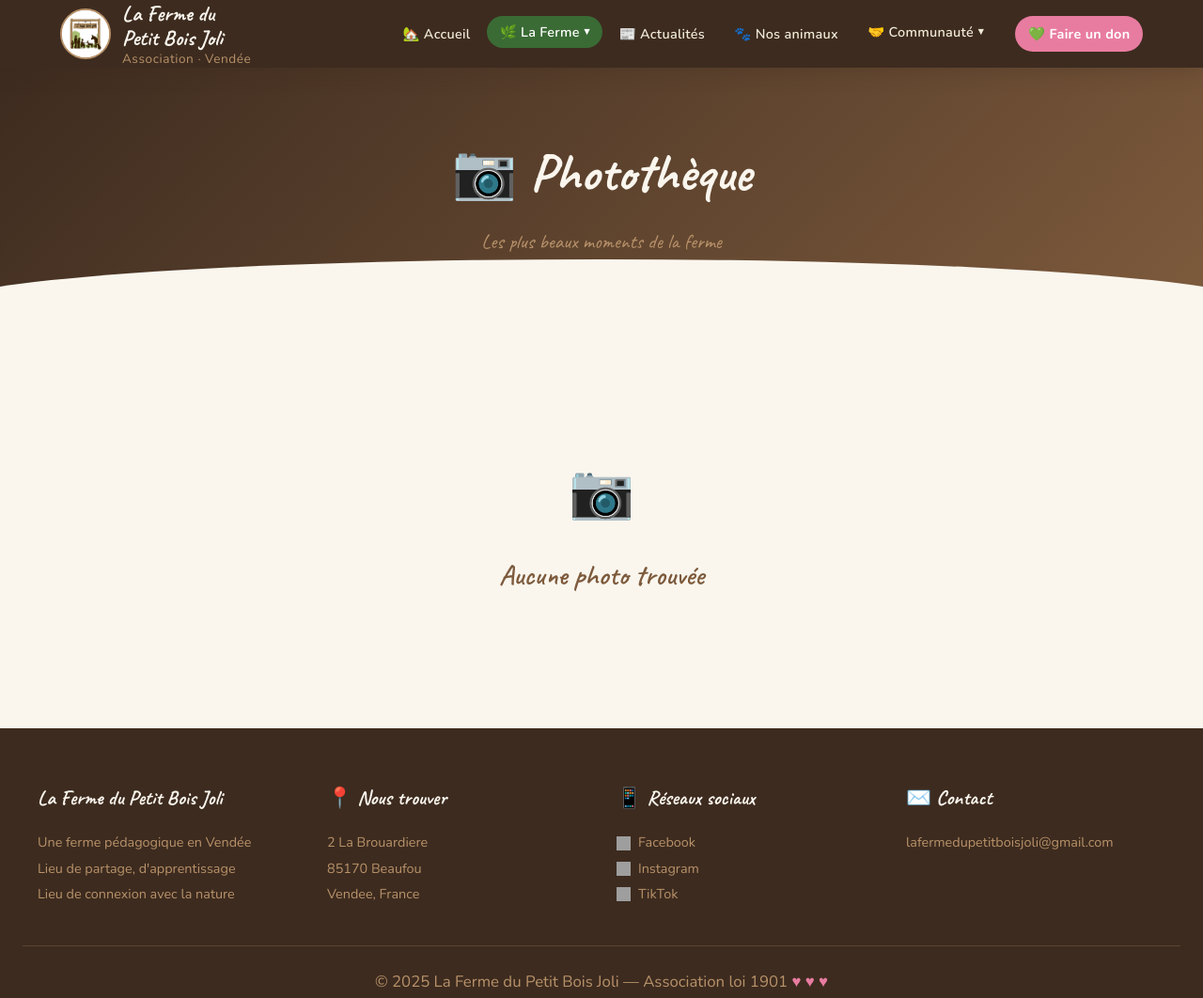
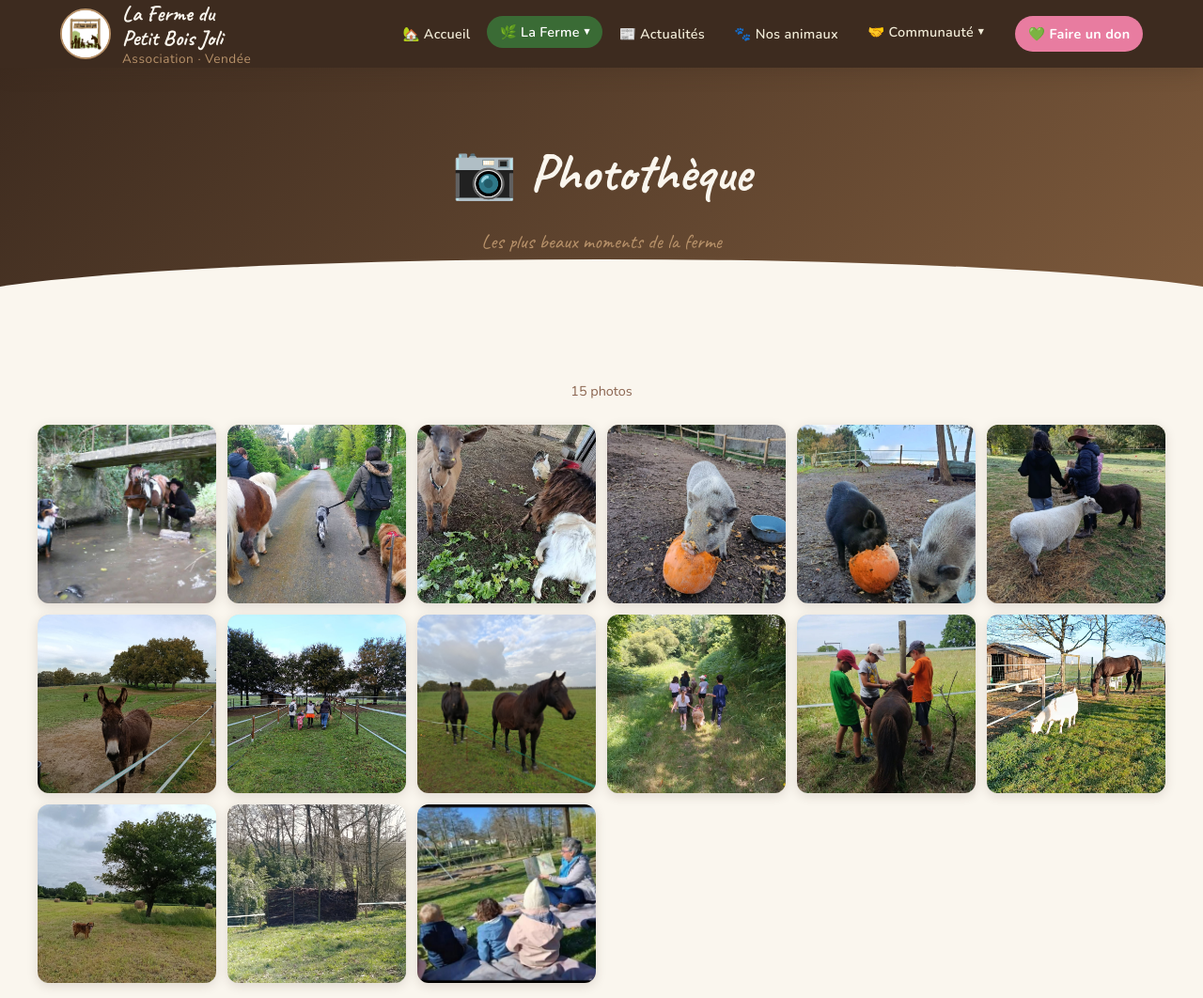
Before and after one commit to lafermedupetitboisjoli/lafermedupetitboisjoli.github.io, a plain HTML site: page phototeque.html in a window 1280 px wide. Shown: the top 1062 px of the page at 94% size. Drawn offline with nearby package versions, Linux system fonts and the light colour scheme; no server answers; grey boxes are pictures that could not be loaded.

Commit message:
Correction de la phototeque

```diff
--- /dev/null
+++ b/data/phototeque.js
@@ -0,0 +1,20 @@
+const phototequeData = {
+  folder: 'assets/phototeque/',
+  photos: [
+    '484494400_122110221116795564_2164289881900878363_n.jpg',
+    '495527814_122140371734795564_8385096046508600925_n.jpg',
+    '496836513_122142494312795564_977168473881436394_n.jpg',
+    '571167250_122173687388795564_3864729857197812656_n.jpg',
+    '571276893_122173687442795564_2745484179801923738_n.jpg',
+    '571285212_122173687784795564_7663037735167366511_n.jpg',
+    '571334463_122173687760795564_8177469906175118708_n.jpg',
+    '572097430_122173687658795564_4233164009898759041_n.jpg',
+    '573858352_122173687676795564_7249806778776183295_n.jpg',
+    '645909324_17890673043431175_362789052759063046_n.jpg',
+    '646125276_17890673091431175_9169401635612568049_n.jpg',
+    '648333762_17890673052431175_1544466704725188956_n.jpg',
+    '648360075_17890673070431175_4996142858884840290_n.jpg',
+    '648510982_17890673079431175_5917559090582045273_n.jpg',
+    '722767810_122205478412795564_5140897187318131351_n.jpg'
+  ]
+};
--- a/js/phototeque.js
+++ b/js/phototeque.js
@@ -1,21 +1,9 @@
 (async () => {
-  const FOLDER = 'assets/phototeque/';
-  const IMG_EXTS = /\.(jpe?g|png|webp|gif)$/i;
+  const folder = phototequeData?.folder || 'assets/phototeque/';
   const grid = document.getElementById('photo-grid');
   const countEl = document.getElementById('gallery-count');
 
-  let photos = [];
-  try {
-    const res = await fetch(FOLDER);
-    const html = await res.text();
-    const doc = new DOMParser().parseFromString(html, 'text/html');
-    photos = [...doc.querySelectorAll('a[href]')]
-      .map(a => a.getAttribute('href'))
-      .filter(href => IMG_EXTS.test(href))
-      .map(href => FOLDER + href.split('/').pop());
-  } catch (e) {
-    photos = [];
-  }
+  const photos = (phototequeData?.photos || []).map(name => `${folder}${name}`);
 
   grid.innerHTML = '';
 
--- a/phototeque.html
+++ b/phototeque.html
@@ -50,6 +50,7 @@
 
 <script src="data/contact.js"></script>
 <script src="js/main.js"></script>
+<script src="data/phototeque.js"></script>
 <script src="js/phototeque.js"></script>
 </body>
 </html>
```
Also changed, not shown: 1 other file.
